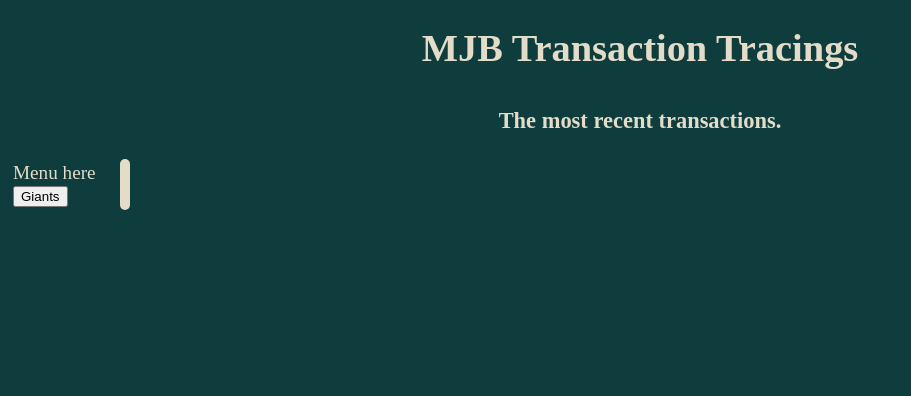
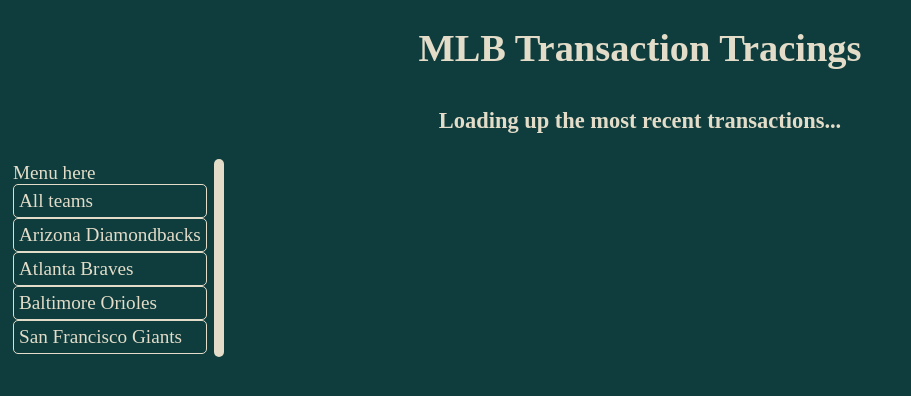
Before and after one commit to mjbrechner/mlb-transaction-tracings, a plain HTML site: page index.html in a window 1280 px wide. Shown: the whole page, without its empty margins (0-911 px from the left). Drawn offline with Linux system fonts and the light colour scheme; no server answers.

Commit message:
work on menu and heading

```diff
--- a/css/styles.css
+++ b/css/styles.css
@@ -11,20 +11,28 @@ body {
     font-size: 1.2em;
 }
 
+header {
+    text-align: center;
+}
 
-header {
-   text-align: center;
-}
 .main-container {
     display: flex;
-
 }
 
 #menu {
-width: 100px;
-padding: 5px;
+    flex-direction: column;
+    gap: 5px;
+    width: fit-content;
+    padding: 5px;
 }
 
+.menu-item {
+    padding: 5px;
+    border-radius: 5px;
+    border-style: solid;
+    border-width: 1px;
+    cursor: pointer;
+}
 
 #transaction-list {
     background-color: #E2DCC8;
--- a/index.html
+++ b/index.html
@@ -4,7 +4,7 @@
 
 <head>
     <meta charset="utf-8">
-    <title>MJB Transaction Tracings</title>
+    <title>MLB Transaction Tracings</title>
     <meta name="description" content="">
     <meta name="viewport" content="width=device-width, initial-scale=1">
     <!-- Favicons created by M.J. Brechner © 2022 -->
@@ -19,16 +19,19 @@
 
 <body>
     <header>
-        <h1>MJB Transaction Tracings</p>
-            <h3 id="headline-dates">The most recent transactions.</h3>
+        <h1>MLB Transaction Tracings</p>
+            <h3 id="headline-dates">Loading up the most recent transactions...</h3>
     </header>
 
 
     <main>
         <div class="main-container">
             <div id="menu">Menu here
-
-                <button id="button-test" onclick="highlightGiants()">Giants</button>
+                <div class="menu-item" onclick="highlightAll()">All teams</div>
+                <div class="menu-item" onclick="highlightArizona()">Arizona Diamondbacks</div>
+                <div class="menu-item" onclick="highlightAtlanta()">Atlanta Braves</div>
+                <div class="menu-item" onclick="highlightBaltimore()">Baltimore Orioles</div>
+                <div class="menu-item" onclick="highlightSanFrancisco()">San Francisco Giants</div>
             </div>
             <div id="transaction-list"></div>
 
--- a/javascript/testing.js
+++ b/javascript/testing.js
@@ -25,7 +25,7 @@ const listMaker = document.getElementById("transaction-list");
 let teamColor1 = `white`;
 let teamColor2 = `black`;
 
-let highlightTeam = `all`;
+let highlightTeam = `Major League Baseball`;
 
 const MLBTeamNames = ["Arizona Diamondbacks", "Atlanta Braves", "Baltimore Orioles", "Boston Red Sox", "Chicago White Sox", "Chicago Cubs", "Cincinnati Reds", "Cleveland Guardians", "Colorado Rockies", "Detroit Tigers", "Houston Astros", "Kansas City Royals", "Los Angeles Angels", "Los Angeles Dodgers", "Miami Marlins", "Milwaukee Brewers", "Minnesota Twins", "New York Yankees", "New York Mets", "Oakland Athletics", "Philadelphia Phillies", "Pittsburgh Pirates", "San Diego Padres", "San Francisco Giants", "Seattle Mariners", "St. Louis Cardinals", "Tampa Bay Rays", "Texas Rangers", "Toronto Blue Jays", "Washington Nationals"];
 
@@ -38,7 +38,7 @@ async function getTransactionData() {
 
     //Restrict to only Giants--START
 
-    if (highlightTeam !== `all`) {
+    if (highlightTeam !== `Major League Baseball`) {
         for (let i = (allPlayers.length - 1); i > -1; i--) {
 
             if ((allPlayers[i].team === highlightTeam) || (allPlayers[i].from_team === highlightTeam)) {
@@ -64,7 +64,14 @@ async function getTransactionData() {
     const transactionDateMonth = allPlayers[0].trans_date.slice(5, 7);
     const transactionDateMonthName = monthNames[transactionDateMonth - 1];
     const transactionDateDay = allPlayers[0].trans_date.slice(8, 10);
-    document.getElementById("headline-dates").innerText = `The most recent 100 transactions since ${transactionDateDay} ${transactionDateMonthName} ${transactionDateYear}.`
+
+
+    if (highlightTeam === `Major League Baseball`) {
+        document.getElementById("headline-dates").innerText = `The 100 most recent ${highlightTeam} transactions since ${transactionDateDay} ${transactionDateMonthName} ${transactionDateYear}.`;
+    } else {
+        document.getElementById("headline-dates").innerText = `The 100 most recent transactions for the ${highlightTeam} since ${transactionDateDay} ${transactionDateMonthName} ${transactionDateYear}.`;
+    }
+
     // Getting and displaying the date of the first transaction on the list--End
 
 
@@ -301,9 +308,55 @@ async function getTransactionData() {
 
 getTransactionData();
 
+function highlightAll() {
+    highlightTeam = `Major League Baseball`;
 
-function highlightGiants() {
-    console.log(highlightTeam);
+    function removeAllPlayerData(listMaker) {
+        while (listMaker.firstChild) {
+            listMaker.removeChild(listMaker.firstChild);
+        }
+    }
+    listMaker.innerHTML = "";
+    getTransactionData();
+}
+
+function highlightArizona() {
+    highlightTeam = `Arizona Diamondbacks`;
+
+    function removeAllPlayerData(listMaker) {
+        while (listMaker.firstChild) {
+            listMaker.removeChild(listMaker.firstChild);
+        }
+    }
+    listMaker.innerHTML = "";
+    getTransactionData();
+}
+
+function highlightAtlanta() {
+    highlightTeam = `Atlanta Braves`;
+
+    function removeAllPlayerData(listMaker) {
+        while (listMaker.firstChild) {
+            listMaker.removeChild(listMaker.firstChild);
+        }
+    }
+    listMaker.innerHTML = "";
+    getTransactionData();
+}
+
+function highlightBaltimore() {
+    highlightTeam = `Baltimore Orioles`;
+
+    function removeAllPlayerData(listMaker) {
+        while (listMaker.firstChild) {
+            listMaker.removeChild(listMaker.firstChild);
+        }
+    }
+    listMaker.innerHTML = "";
+    getTransactionData();
+}
+
+function highlightSanFrancisco() {
     highlightTeam = `San Francisco Giants`;
 
     function removeAllPlayerData(listMaker) {
@@ -311,11 +364,6 @@ function highlightGiants() {
             listMaker.removeChild(listMaker.firstChild);
         }
     }
-
-    // if (document.getElementById("player-display")) {
-    //     listMaker.removeChild(document.getElementById("player-display"));
-    // }
     listMaker.innerHTML = "";
     getTransactionData();
-    console.log(highlightTeam);
 }
```
